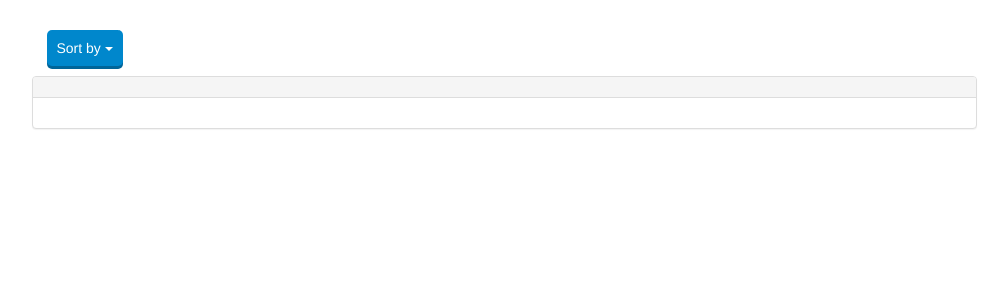
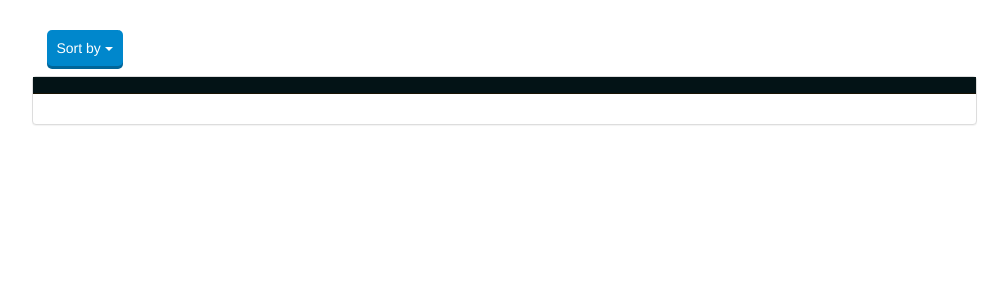
Before and after one commit to Kharlampiev/identityBlog, a PHP site: page / in a window 1280 px wide. Shown: the part 52-352 px from the top of the page, without its empty margins (136-1144 px from the left). Run offline with PHP 8.4, Linux system fonts and the light colour scheme; data that the repository does not hold is empty; some libraries are stand-ins or nearby versions.

Commit message:
Fixed style of panel-heading class

```diff
--- a/controllers/C_Users.php
+++ b/controllers/C_Users.php
@@ -63,7 +63,7 @@ class C_Users extends C_Base
 		}
 
 		$this->site_content=$this->Template("view/auth/login.php",['login'=>$this->login,'password'=>$this->password,
-			'remember'=>$this->remember, 'action_title'=>$this->title,'errors'=>$errors]);
+			'remember'=>$this->remember, 'action_title'=>$this->action_title,'errors'=>$errors]);
 	}
 
 	public function actionLogout()
--- a/view/css/main.css
+++ b/view/css/main.css
@@ -58,3 +58,16 @@ body{
 .col-md-1{
 	margin-top: 4%;
 }
+.panel-default>.panel-heading
+{
+	background: #031316;
+	border-color:#181303;
+	color: #fff;
+}
+.panel-heading {
+
+    padding: 8px 15px;
+    border-bottom: 1px solid transparent;
+    border-top-left-radius: 0px;
+    border-top-right-radius: 0px;
+}
--- a/view/main.php
+++ b/view/main.php
@@ -76,7 +76,7 @@ $mUsers=M_Users::getInstance();
 			<div class="row">
 				<div class="col-md-10 col-md-offset-1">
 					<div class="panel panel-default">
-						<div class="panel-heading"></div>
+						<div class="panel-heading main "></div>
 						<div class="panel-body">
 						<?=$site_content?>
 						</div>
```
